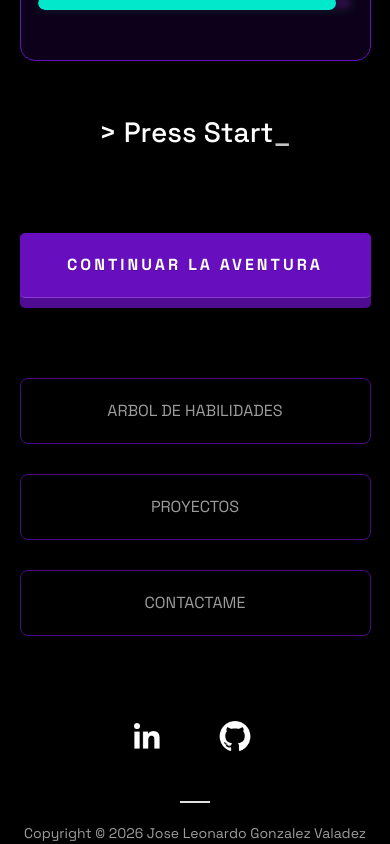
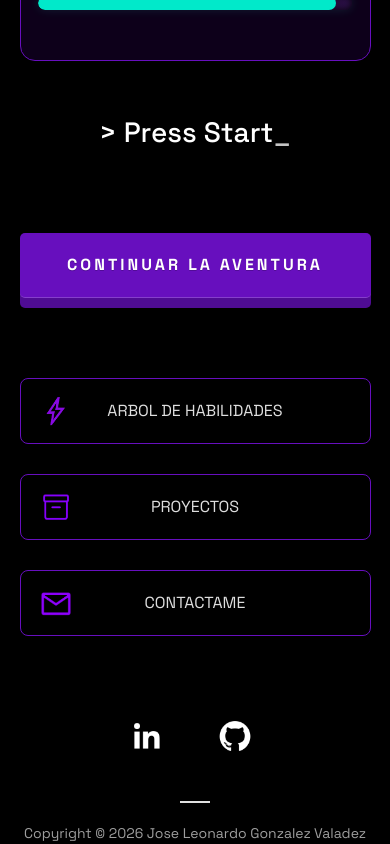
Before and after one commit to GonzalezValadez18/My_Web_Portfolio, a React (Vite) app: page / in a window 390 px wide. Shown: the part 838-1682 px from the top of the page. Built offline with nearby package versions, Linux system fonts and the light colour scheme.

Commit message:
ajustes mobile

```diff
--- a/src/App.jsx
+++ b/src/App.jsx
@@ -62,7 +62,7 @@ function App() {
       </section>
 
       <section className="button-section">
-        <p class="pulse-text">
+        <p className="pulse-text">
           &gt; Press Start<span class="underscore">_</span>
         </p>
         <ButtonKeyboard buttonText="CONTINUAR LA AVENTURA" />
@@ -70,16 +70,19 @@ function App() {
           iconButton={iconThunder}
           buttonText="ARBOL DE HABILIDADES"
           iconAlt="Icono de arbol de habilidades"
+          href=""
         />
         <ButtonVisibleIcon
           iconButton={iconInvetary}
           buttonText="PROYECTOS"
           iconAlt="Icono de proyectos"
+          href=""
         />
         <ButtonVisibleIcon
           iconButton={iconMail}
           buttonText="CONTACTAME"
           iconAlt="Icono de contacto"
+          href=""
         />
       </section>
       <Footer />
--- a/src/components/ButtonVisibleIcon.jsx
+++ b/src/components/ButtonVisibleIcon.jsx
@@ -1,6 +1,6 @@
-function ButtonVisibleIcon({iconButton, buttonText, iconAlt}) {
+function ButtonVisibleIcon({iconButton, buttonText, iconAlt, href}) {
   return (
-    <a href="" className="button-visible-icon">
+    <a href={href} className="button-visible-icon">
       <img src={iconButton} className="button-icon" alt={iconAlt} />
       <span className="button-visible-text">{buttonText}</span>
     </a>
--- a/src/styles/components/button-visible-icon.css
+++ b/src/styles/components/button-visible-icon.css
@@ -15,6 +15,11 @@
     text-decoration: none;
     transition: all 0.3s ease-in-out;
 
+    @media screen and (max-width: 768px) {
+
+            opacity: 1;
+        }
+
     &:hover {
         opacity: 1;
         transition: all 0.3s ease-in-out;
@@ -31,5 +36,9 @@
         left: 20px;
         visibility: hidden;
         transition: all 0.3s ease-in-out;
+
+        @media screen and (max-width: 768px) {
+            visibility: visible;
+        }
     }
 }
```
